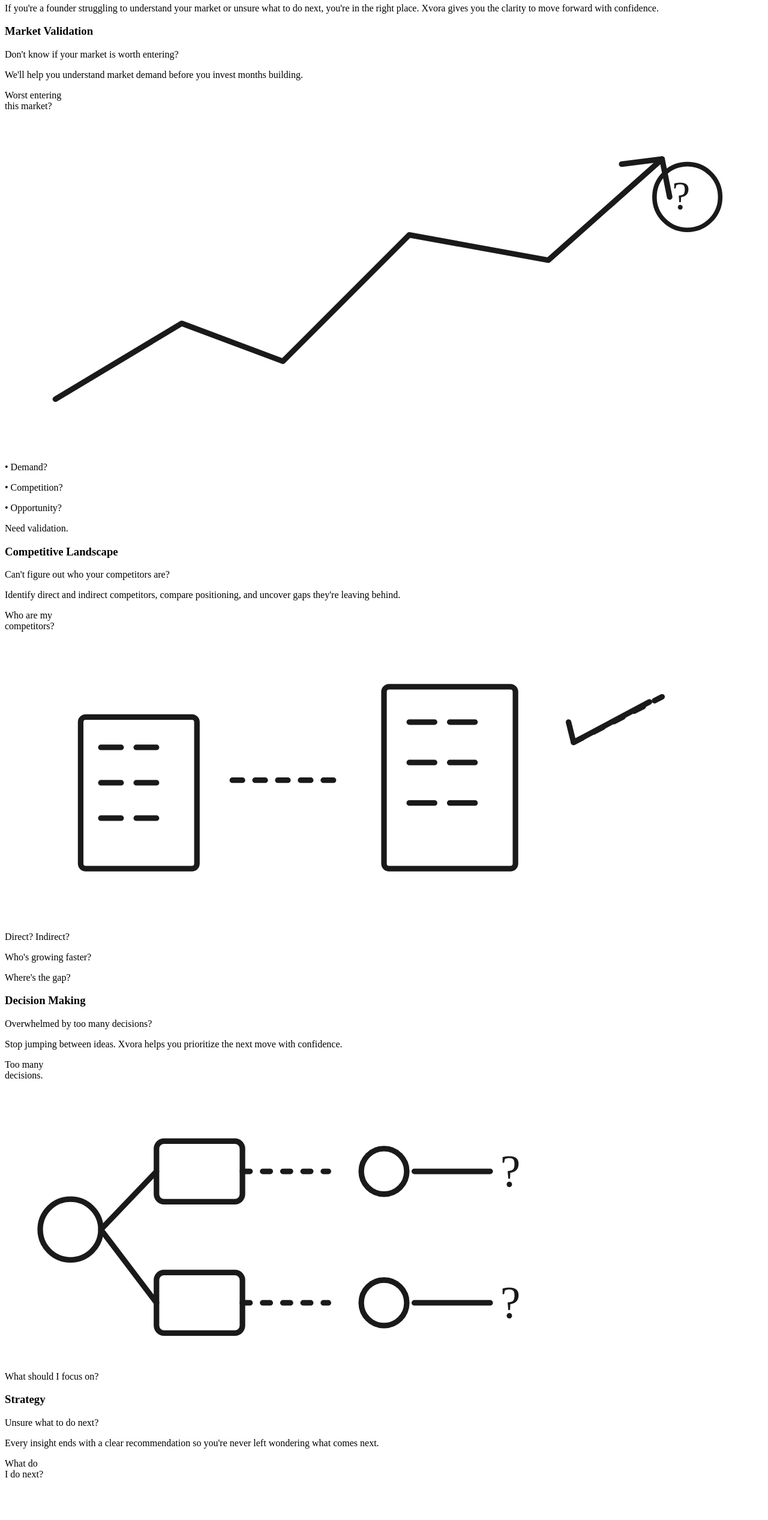
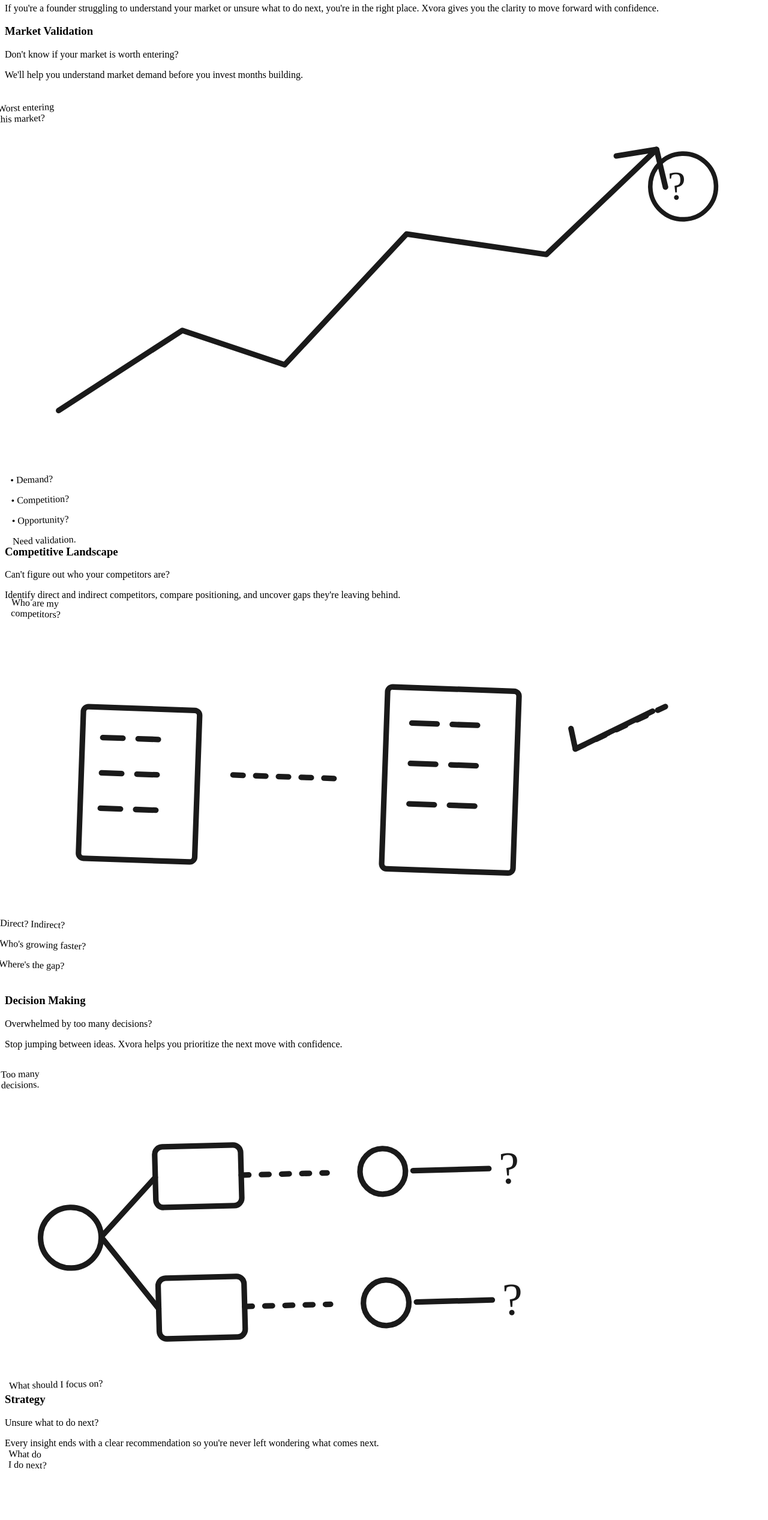
Before and after one commit to freewinkin/website, a React (Vite) app: page / in a window 1280 px wide. Shown: the part 8100-10634 px from the top of the page at 60% size. Built offline with nearby package versions, Linux system fonts and the light colour scheme.

Commit message:
Update LandingPage.tsx

```diff
--- a/src/LandingPage.tsx
+++ b/src/LandingPage.tsx
@@ -1,7 +1,7 @@
 import React from 'react';
 import './index.css'; // Make sure this matches your CSS file name
 
-function App() {
+function LandingPage({ onStart }: { onStart: () => void }) {
   return (
     <>
       <nav className="navbar">
@@ -15,7 +15,7 @@ function App() {
           <li><a href="#">How it works</a></li>
           <li><a href="#">FAQ</a></li>
         </ul>
-        <button className="signin-btn">Sign-In</button>
+        <button onClick={onStart} className="signin-btn">Sign-In</button>
       </nav>
 
       <section className="hero">
@@ -23,8 +23,8 @@ function App() {
           <h1>Great ideas fail when founders don't know what to do next.</h1>
           <p>Xvora researches your competitors, analyzes your market, and tells you exactly where your startup can win&mdash;in minutes</p>
           <div className="hero-actions">
-            <button className="btn-primary">Analyze My Startup</button>
-            <button className="btn-secondary">View Demo</button>
+            <button onClick={onStart} className="btn-primary">Analyze My Startup</button>
+            <button onClick={onStart} className="btn-secondary">View Demo</button>
           </div>
         </div>
 
@@ -126,7 +126,7 @@ function App() {
             <p>We'll help you understand market demand before you invest months building.</p>
           </div>
           <div className="feature-visual">
-            <div className="sticky-note" style={{ '--tilt': '-2deg' }}>
+            <div className="sticky-note" style={{ transform: 'rotate(-2deg)' }}>
               <span className="tape"></span>
               <p className="note-title">Worst entering<br />this market?</p>
               <svg className="doodle" viewBox="0 0 300 130" fill="none" stroke="#1a1a1a" strokeWidth="2.2" strokeLinecap="round" strokeLinejoin="round">
@@ -151,7 +151,7 @@ function App() {
             <p>Identify direct and indirect competitors, compare positioning, and uncover gaps they're leaving behind.</p>
           </div>
           <div className="feature-visual">
-            <div className="sticky-note" style={{ '--tilt': '2deg' }}>
+            <div className="sticky-note" style={{ transform: 'rotate(2deg)' }}>
               <p className="note-title">Who are my<br />competitors?</p>
               <svg className="doodle" viewBox="0 0 300 110" fill="none" stroke="#1a1a1a" strokeWidth="2.2" strokeLinecap="round" strokeLinejoin="round">
                 <rect x="30" y="30" width="46" height="60" rx="2" />
@@ -176,7 +176,7 @@ function App() {
             <p>Stop jumping between ideas. Xvora helps you prioritize the next move with confidence.</p>
           </div>
           <div className="feature-visual">
-            <div className="sticky-note" style={{ '--tilt': '-1.5deg' }}>
+            <div className="sticky-note" style={{ transform: 'rotate(-1.5deg)' }}>
               <span className="tape"></span>
               <p className="note-title">Too many<br />decisions.</p>
               <svg className="doodle" viewBox="0 0 300 110" fill="none" stroke="#1a1a1a" strokeWidth="2.2" strokeLinecap="round" strokeLinejoin="round">
@@ -204,7 +204,7 @@ function App() {
             <p>Every insight ends with a clear recommendation so you're never left wondering what comes next.</p>
           </div>
           <div className="feature-visual">
-            <div className="sticky-note" style={{ '--tilt': '1.5deg' }}>
+            <div className="sticky-note" style={{ transform: 'rotate(1.5deg)' }}>
               <p className="note-title">What do<br />I do next?</p>
               <svg className="doodle" viewBox="0 0 260 60" fill="none" stroke="#1a1a1a" strokeWidth="2.2" strokeLinecap="round" strokeLinejoin="round">
                 <circle cx="20" cy="30" r="15" /><text x="15" y="36" fontFamily="Kalam" fontSize="15" stroke="none" fill="#1a1a1a">1</text>
@@ -269,7 +269,7 @@ function App() {
         </div>
 
         <div className="brief-cta">
-          <button className="btn-primary">Analyze My Startup</button>
+          <button onClick={onStart} className="btn-primary">Analyze My Startup</button>
         </div>
       </section>
 
@@ -342,7 +342,7 @@ function App() {
         <div className="cta-band">
           <h2>Ready to stop guessing?</h2>
           <p>Get your personalized Startup Brief today.</p>
-          <button className="btn-primary">Analyze My Startup &rarr;</button>
+          <button onClick={onStart} className="btn-primary">Analyze My Startup &rarr;</button>
         </div>
       </section>
 
@@ -383,4 +383,4 @@ function App() {
   );
 }
 
-export default App;
+export default LandingPage;
```
